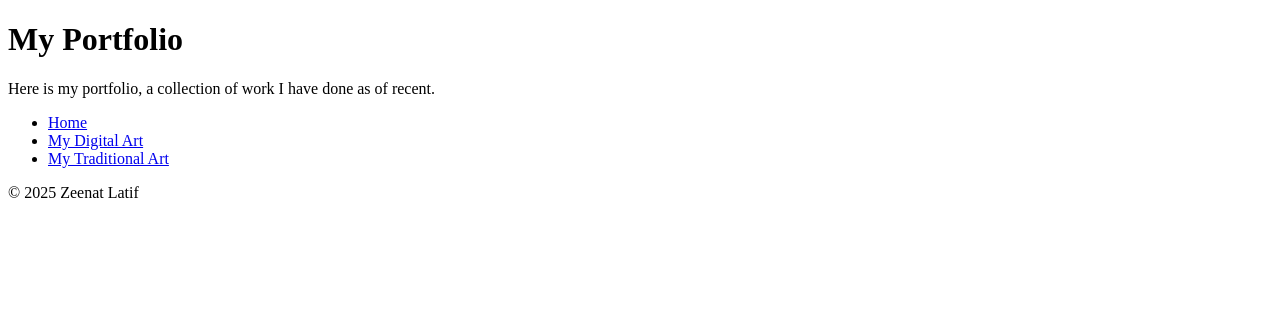
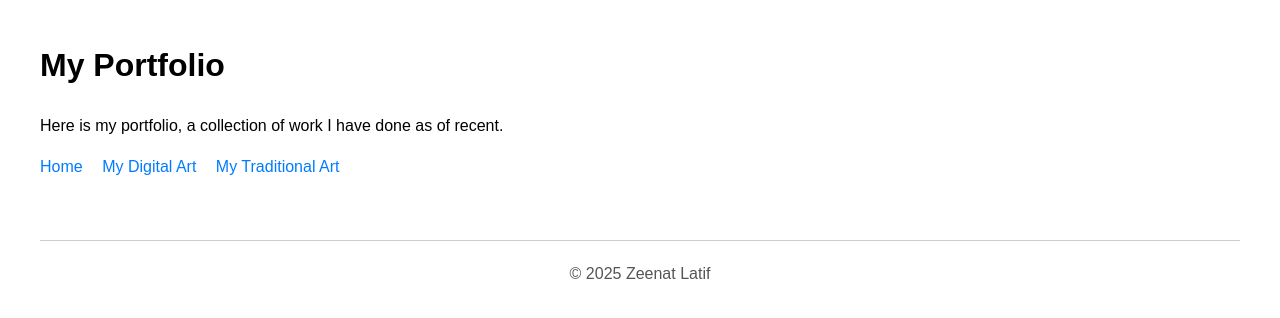
Before and after one commit to Zealitif/practicesite1.github.io, a plain HTML site: page Index.html in a window 1280 px wide. Drawn offline with Linux system fonts and the light colour scheme.

Commit message:
Update Index.html

```diff
--- a/Index.html
+++ b/Index.html
@@ -5,6 +5,38 @@
   <meta name="viewport" content="width=device-width, initial-scale=1.0">
   <title>My Portfolio</title>
   <style>
+    body {
+      font-family: Arial, sans-serif;
+      margin: 40px;
+      line-height: 1.6;
+    }
+
+    ul {
+      list-style-type: none;
+      padding: 0;
+    }
+
+    li {
+      display: inline;
+      margin-right: 15px;
+    }
+
+    a {
+      text-decoration: none;
+      color: #007BFF;
+    }
+
+    a:hover {
+      text-decoration: underline;
+    }
+
+    footer {
+      margin-top: 60px;
+      padding-top: 20px;
+      border-top: 1px solid #ccc;
+      text-align: center;
+      color: #555;
+    }
   </style>
 </head>
 <body>
```
